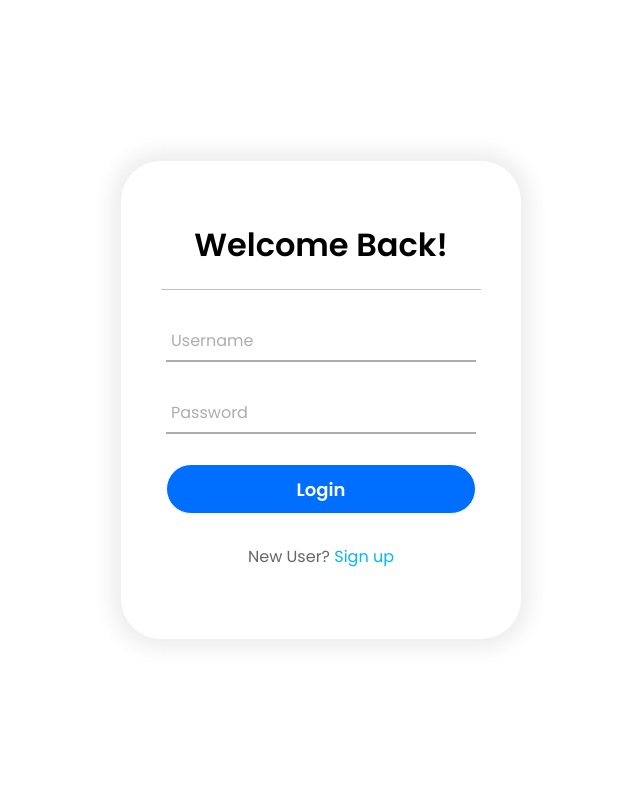
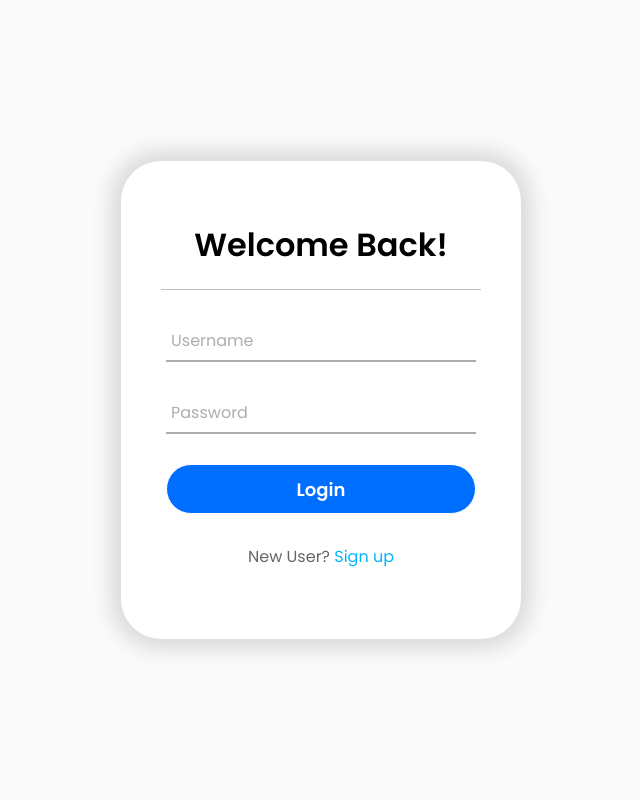
Before and after one commit to Jstevens-Dev/COP4331-Small-Project, a PHP site: page / in a window 1280 px wide. Shown: the whole page, without its empty margins (319-959 px from the left). Run offline with PHP 8.4, Linux system fonts and the light colour scheme.

Commit message:
Darkened UI

```diff
--- a/css/style.css
+++ b/css/style.css
@@ -8,7 +8,7 @@
 body{
   margin: 0;
   padding: 0;
-  background: white;
+  background: #fafafa;
   height: 100vh;
   overflow: hidden;
 }
@@ -20,7 +20,7 @@ body{
   width: 400px;
   background: white;
   border-radius: 40px;
-  box-shadow: 0px 0px 20px 10px #eeeeee;
+  box-shadow: 0px 0px 20px 10px #dadada;
   padding: 40px;
 }
 .box h1{
```
